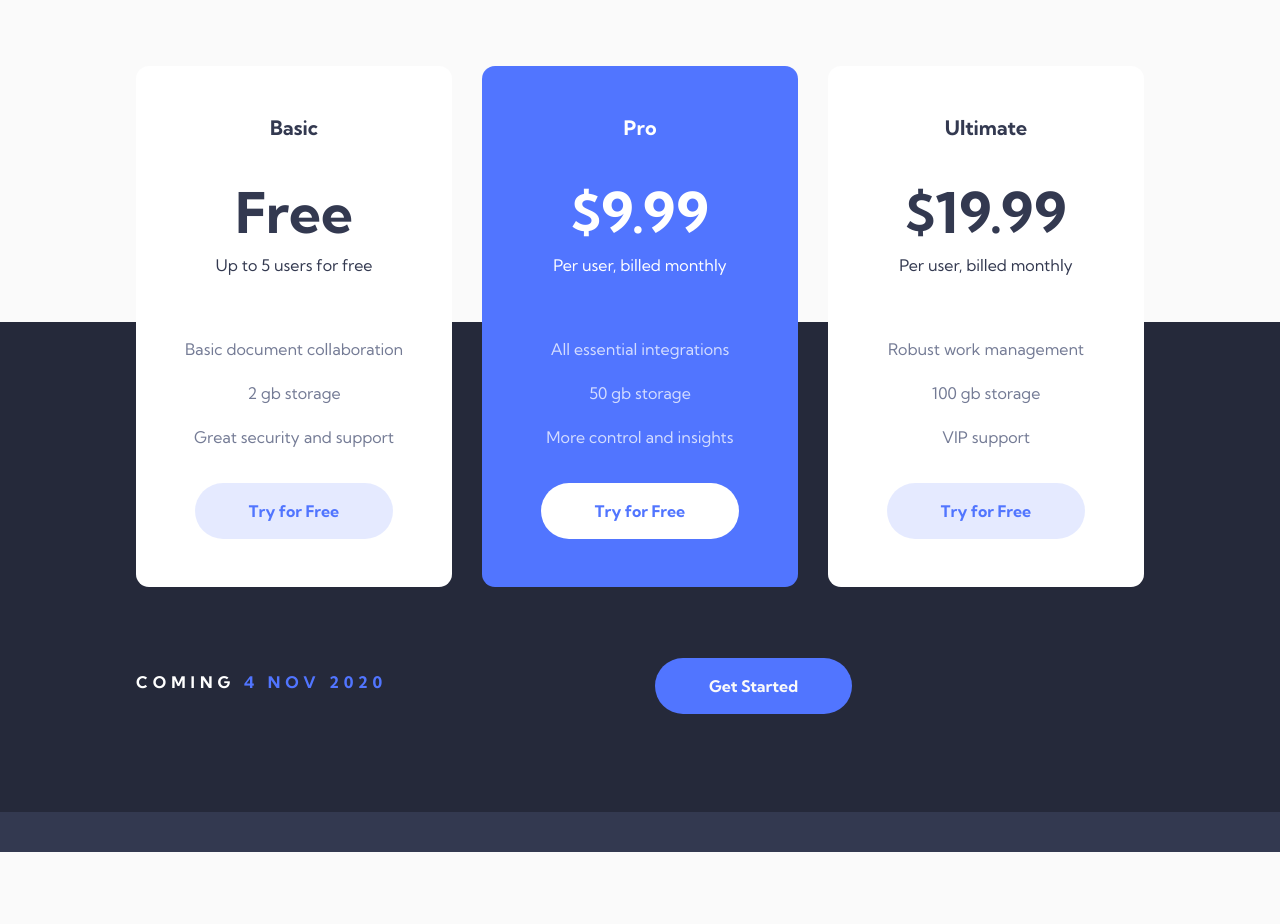
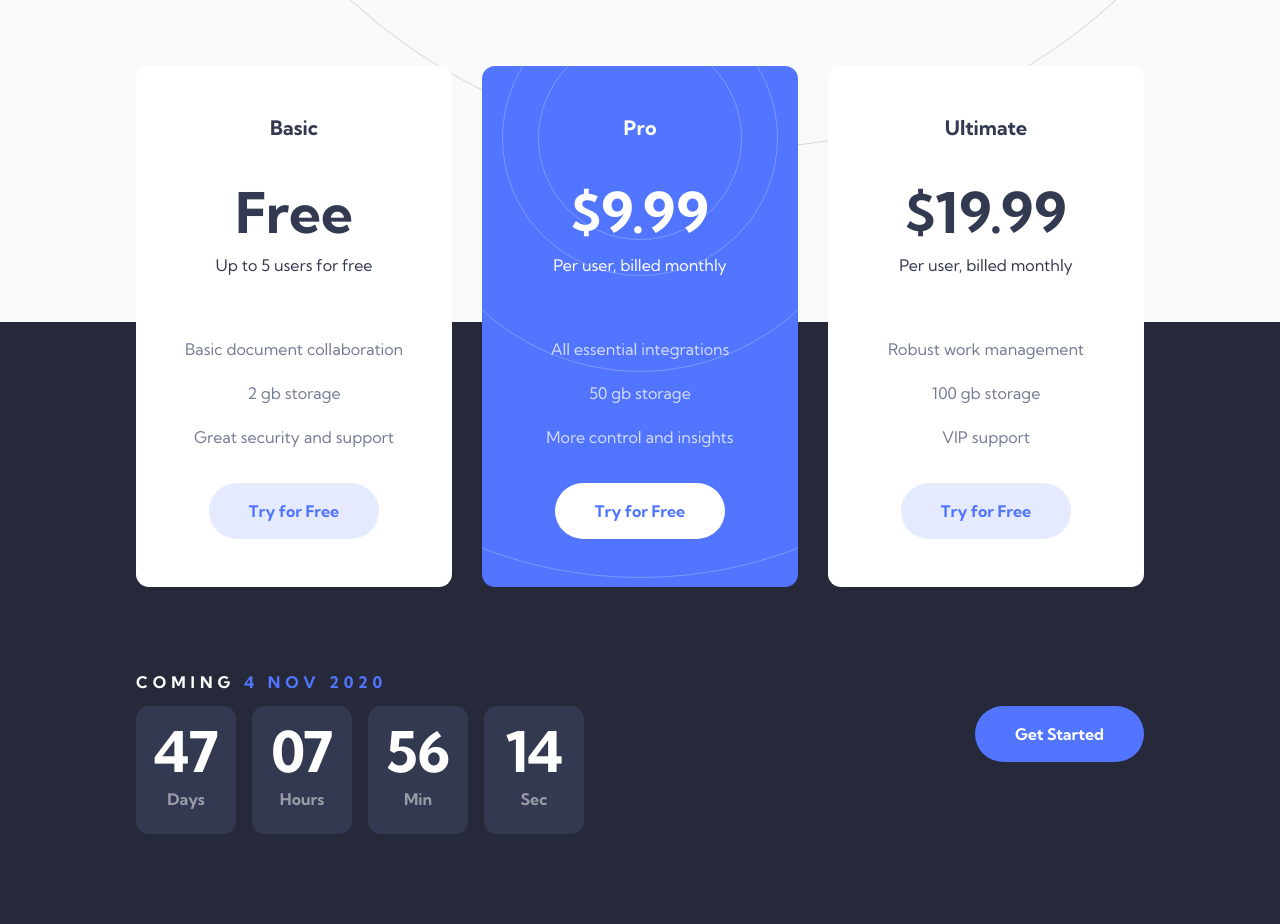
Before and after one commit to christopher-adolphe/fm-challenge-officelite, a website built with webpack: page src/index.html in a window 1280 px wide. Shown: the part 555-1479 px from the top of the page. Before the commit the page ends 1407 px from the top, so only its background shows below. Built offline with nearby package versions, Linux system fonts and the light colour scheme.

Commit message:
Feature (home): Add responsive styles for countdown section

```diff
--- a/src/assets/scss/base/_helpers.scss
+++ b/src/assets/scss/base/_helpers.scss
@@ -73,6 +73,12 @@
 
   &-right {
     text-align: right;
+  }
+
+  @include media-breakpoint(xl) {
+    &-right--xl {
+      text-align: right;
+    }
   }
 }
 
--- a/src/assets/scss/base/_typography.scss
+++ b/src/assets/scss/base/_typography.scss
@@ -60,6 +60,6 @@ h4, .h4 {
 @include media-breakpoint(xxl) {
   h1, .h1 {
     font-size: toRem(56px);
-    line-height: 1.14;
+    line-height: 1.16;
   }
 }
--- a/src/assets/scss/components/_button.scss
+++ b/src/assets/scss/components/_button.scss
@@ -4,7 +4,7 @@
   display: inline-flex;
   justify-content: center;
   align-items: center;
-  padding: toRem(14px) toRem(54px);
+  padding: toRem(14px) toRem(40px);
   background-color: $neutral-color-2;
   border-radius: toRem(28px);
   font-family: $font-family-primary-bold;
@@ -15,6 +15,7 @@
 
   &--primary {
     background-color: $blue-color-1;
+    color: $neutral-color-2;
     transition: background-color 0.75s ease-in-out;
 
     &:hover,
--- a/src/assets/scss/components/_card.scss
+++ b/src/assets/scss/components/_card.scss
@@ -92,6 +92,13 @@
     box-shadow: $shadow-color-1;
   }
 
+  &--bg-img {
+    background-image: url('../../assets/images/home/bg-pattern-pricing.svg');
+    background-position: center toRem(-376px);
+    background-repeat: no-repeat;
+    background-size: toRem(880px) toRem(880px);
+  }
+
   @include media-breakpoint(md) {
     display: flex;
     flex-wrap: wrap;
@@ -119,6 +126,10 @@
       width: 100%;
       margin-top: toRem(24px);
     }
+
+    &--bg-img {
+      background-position: toRem(-325px) toRem(-250px);
+    }
   }
 
   @include media-breakpoint(xl) {
@@ -143,5 +154,9 @@
     &__footer {
       margin-top: toRem(32px);
     }
+
+    &--bg-img {
+      background-position: center toRem(-368px);
+    }
   }
 }
--- a/src/assets/scss/components/_countdown.scss
+++ b/src/assets/scss/components/_countdown.scss
@@ -1,36 +1,124 @@
 @use '../abstracts/' as *;
 
 .countdown {
-  display: flex;
-  justify-content: flex-start;
-  align-items: center;
+  // display: flex;
+  // flex-direction: column;
+  // justify-content: flex-start;
+  // align-items: stretch;
+  display: grid;
+  grid-template-rows: repeat(3, auto);
+  grid-template-columns: repeat(2, 1fr);
+  grid-template-areas:
+    'countdown-date countdown-date'
+    'countdown countdown'
+    'countdown-cta countdown-cta';
+
+  &__date {
+    grid-area: countdown-date;
+    text-align: center;
+  }
+
+  &__content {
+    grid-area: countdown;
+    display: flex;
+    justify-content: center;
+    align-items: stretch;
+    margin-bottom: toRem(40px);
+  }
+
+  &__cta {
+    grid-area: countdown-cta;
+    display: flex;
+    justify-content: center;
+    align-items: flex-start;
+  }
 
   &__counter {
     display: flex;
     flex-direction: column;
-    justify-content: space-between;
-    align-items: center;
-    padding: toRem(16px);
+    justify-content: center;
+    align-items: stretch;
+    width: 100%;
+    max-width: toRem(72px);
+    height: toRem(92px);
+    padding: toRem(10px) toRem(16px);
     background-color: $dark-color-1;
-    border-radius: toRem(13px);
+    border-radius: toRem(4px);
 
     &:not(:last-child) {
-      margin-right: toRem(16px);
+      margin-right: toRem(13px);
     }
   }
 
   &__digit,
   &__title {
-    margin-bottom: 0;
     text-align: center;
   }
 
   &__digit {
+    margin-bottom: toRem(4px);
+    font-size: toRem(32px);
     color: $neutral-color-2;
   }
 
   &__title {
+    margin-bottom: 0;
+    font-family: $font-family-primary-bold;
+    font-size: toRem(12px);
     color: $neutral-color-2--opacity-50;
-    font-family: $font-family-primary-bold;
+  }
+
+  @include media-breakpoint(md) {
+    width: 100%;
+    max-width: toRem(448px);
+    margin: 0 auto;
+
+    &__content {
+      margin-bottom: toRem(48px);
+    }
+
+    &__counter {
+      max-width: toRem(100px);
+      height: toRem(128px);
+      padding: toRem(16px);
+      border-radius: toRem(13px);
+
+      &:not(:last-child) {
+        margin-right: toRem(16px);
+      }
+    }
+
+    &__digit {
+      margin-bottom: toRem(8px);
+      font-size: toRem(56px);
+      line-height: 0.9;
+    }
+
+    &__title {
+      font-size: toRem(16px);
+    }
+  }
+
+  @include media-breakpoint(xl) {
+    grid-template-areas:
+      'countdown-date countdown-date'
+      'countdown countdown-cta'
+      'countdown countdown-cta';
+    max-width: unset;
+    margin: unset;
+
+    &__date {
+      margin-bottom: 0;
+      text-align: left;
+    }
+
+    &__content {
+      justify-content: flex-start;
+      margin-bottom: 0;
+    }
+
+    &__cta {
+      justify-content: flex-end;
+    }
   }
 }
--- a/src/assets/scss/layouts/_page.scss
+++ b/src/assets/scss/layouts/_page.scss
@@ -31,6 +31,12 @@
 
     &--pricing {
       padding-bottom: toRem(100px);
+      background-color: $dark-color-2;
+      background-image: url('../../assets/images/home/bg-pattern-footer.svg');
+      background-position: center toRem(160px);
+      background-repeat: no-repeat;
+      background-size: toRem(1202px) toRem(1202px);
+      // background-size: 320vw 320vw;
 
       .page {
         &__overlap {
@@ -65,6 +71,13 @@
     }
   }
 
+  &--home {
+    background-image: url('../../assets/images/home/bg-pattern-header.svg');
+    background-position: center toRem(-170px);
+    background-repeat: no-repeat;
+    background-size: toRem(458px) toRem(458px);
+  }
+
   @include media-breakpoint(md) {
     &__header {
       padding: toRem(80px) 0 toRem(104px) 0;
@@ -76,6 +89,10 @@
       }
 
       &--pricing {
+        background-position: center toRem(20px);
+        background-size: toRem(1454px) toRem(1454px);
+        // background-size: 189vw 189vw;
+
         .page {
           &__overlap {
             top: toRem(-550px);
@@ -88,6 +105,11 @@
           }
         }
       }
+    }
+
+    &--home {
+      background-position: toRem(380px) toRem(-160px);
+      background-size: toRem(666px) toRem(666px);
     }
   }
 
@@ -104,6 +126,9 @@
 
       &--pricing {
         padding-bottom: toRem(90px);
+        background-position: 360% toRem(-615px);
+        background-size: toRem(2036px) toRem(2036px);
+        // background-size: 114vw 114vw;
 
         .page {
           &__overlap {
@@ -116,5 +141,10 @@
         }
       }
     }
+
+    &--home {
+      background-position: 114% toRem(-430px);
+      background-size: toRem(1134px) toRem(1134px);
+    }
   }
 }
--- a/src/index.html
+++ b/src/index.html
@@ -8,7 +8,7 @@
   <title><%= htmlWebpackPlugin.options.title %></title>
 </head>
 <body>
-  <div class="page">
+  <div id="page-home" class="page page--home">
     <header class="page__header"></header>
 
     <main class="page__content">
@@ -30,7 +30,7 @@
         </div>
       </section>
 
-      <section id="pricing-section" class="page__section page__section--bg-dark page__section--pricing">
+      <section id="pricing-section" class="page__section page__section--pricing">
         <div class="container">
           <div class="page__overlap">
             <div class="grid grid--md">
@@ -55,13 +55,13 @@
                   </div>
 
                   <div class="card__footer">
-                    <button type="button" class="btn btn--secondary">Try for Free</button>
+                    <a href="/" class="btn btn--secondary">Try for Free</a>
                   </div>
                 </div>
               </div>
 
               <div class="grid__item">
-                <div class="card card--bg-blue">
+                <div class="card card--bg-blue card--bg-img">
                   <div class="card__header">
                     <h3 class="card__title card__title--lowercase">Pro</h3>
 
@@ -81,7 +81,7 @@
                   </div>
 
                   <div class="card__footer">
-                    <button type="button" class="btn btn--tertiary">Try for Free</button>
+                    <a href="/" class="btn btn--tertiary">Try for Free</a>
                   </div>
                 </div>
               </div>
@@ -107,7 +107,7 @@
                   </div>
 
                   <div class="card__footer">
-                    <button type="button" class="btn btn--secondary">Try for Free</button>
+                    <a href="/" class="btn btn--secondary">Try for Free</a>
                   </div>
                 </div>
               </div>
@@ -116,10 +116,11 @@
 
           <div class="page__adjust-overlap">
             <div class="grid">
-              <div class="grid__item">
-                <h3 class="text-neutral-color-2 text-spacing--sm">Coming <span class="text-blue-color-1">4 Nov 2020</span></h3>
+              <div class="grid__item grid__item--full-width">
+                <div class="countdown">
+                  <h3 class="countdown__date text-neutral-color-2 text-spacing--sm">Coming <span class="text-blue-color-1">4 Nov 2020</span></h3>
 
-                <!-- <div class="countdown">
+                  <div class="countdown__content">
                     <div class="countdown__counter">
                       <span class="countdown__digit h1">47</span>
 
@@ -143,19 +144,63 @@
 
                       <h4 class="countdown__title">Sec</h4>
                     </div>
-                </div> -->
                   </div>
 
-              <div class="grid__item">
-                <button type="button" class="btn btn--primary">Get Started</button>
+                  <div class="countdown__cta">
+                    <a href="/" class="btn btn--primary">Get Started</a>
                   </div>
                 </div>
+              </div>
+            </div>
+
+
+            <!-- <div class="grid">
+              <div class="grid__item grid__item--full-width">
+                <h3 class="countdown__date text-neutral-color-2 text-spacing--sm">Coming <span class="text-blue-color-1">4 Nov 2020</span></h3>
+              </div>
+            </div> -->
+
+            <!-- <div class="grid grid--md">
+              <div class="grid__item">
+                <div class="countdown">
+                  <div class="countdown__content">
+                    <div class="countdown__counter">
+                      <span class="countdown__digit h1">47</span>
+
+                      <h4 class="countdown__title">Days</h4>
+                    </div>
+
+                    <div class="countdown__counter">
+                      <span class="countdown__digit h1">07</span>
+
+                      <h4 class="countdown__title">Hours</h4>
+                    </div>
+
+                    <div class="countdown__counter">
+                      <span class="countdown__digit h1">56</span>
+
+                      <h4 class="countdown__title">Min</h4>
+                    </div>
+
+                    <div class="countdown__counter">
+                      <span class="countdown__digit h1">14</span>
+
+                      <h4 class="countdown__title">Sec</h4>
+                    </div>
+                  </div>
+                </div>
+              </div>
+
+              <div class="grid__item text-center text-right--xl">
+                <a href="/" class="btn btn--primary">Get Started</a>
+              </div>
+            </div> -->
           </div>
         </div>
       </section>
     </main>
 
-    <footer class="page__footer"></footer>
+    <!-- <footer class="page__footer"></footer> -->
   </div>
 </body>
 </html>
```
Lines whose indentation alone changed are shown as unchanged.
